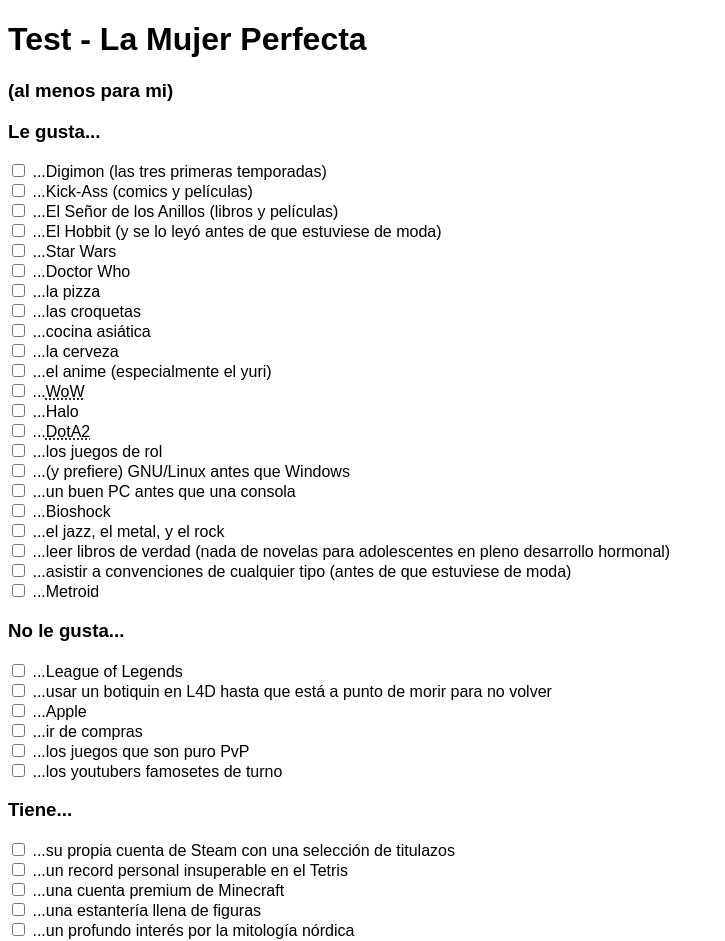
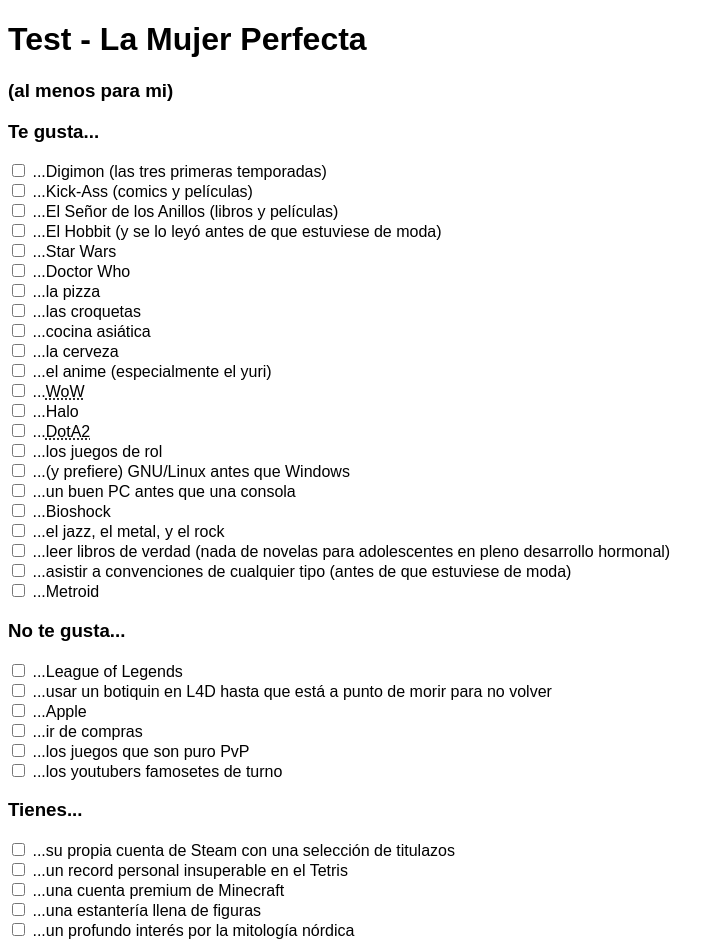
Before and after one commit to JuanjoSalvador/blog, a Jekyll site: the page random/test.html, which Jekyll copies as it is, in a window 1280 px wide. Shown: the top 941 px of the page, without its empty margins (0-725 px from the left). Built offline with Jekyll 4.4.1, drawn with Linux system fonts in a browser that asks for light colours.

Commit message:
Update test.html

```diff
--- a/random/test.html
+++ b/random/test.html
@@ -34,7 +34,7 @@
 		<h3>(al menos para mi)</h3>
 
 		<form id="test" method="post" action="#">
-			<h3>Le gusta...</h3>
+			<h3>Te gusta...</h3>
 			<input type="checkbox" name="checkbox"> ...Digimon (las tres primeras temporadas)<br/>
 			<input type="checkbox" name="checkbox"> ...Kick-Ass (comics y películas)<br/>
 			<input type="checkbox" name="checkbox"> ...El Señor de los Anillos (libros y películas)<br/>
@@ -58,7 +58,7 @@
 			<input type="checkbox" name="checkbox"> ...asistir a convenciones de cualquier tipo (antes de que estuviese de moda)<br/>
 			<input type="checkbox" name="checkbox"> ...Metroid<br/>
 
-			<h3>No le gusta...</h3>
+			<h3>No te gusta...</h3>
 			<input type="checkbox" name="checkbox"> ...League of Legends<br/>
 			<input type="checkbox" name="checkbox"> ...usar un botiquin en L4D hasta que está a punto de morir para no volver<br/>
 			<input type="checkbox" name="checkbox"> ...Apple<br/>
@@ -66,7 +66,7 @@
 			<input type="checkbox" name="checkbox"> ...los juegos que son puro PvP<br/>
 			<input type="checkbox" name="checkbox"> ...los youtubers famosetes de turno<br/>
 
-			<h3>Tiene...</h3>
+			<h3>Tienes...</h3>
 			<input type="checkbox" name="checkbox"> ...su propia cuenta de Steam con una selección de titulazos<br/>
 			<input type="checkbox" name="checkbox"> ...un record personal insuperable en el Tetris<br/>
 			<input type="checkbox" name="checkbox"> ...una cuenta premium de Minecraft<br/>
```
